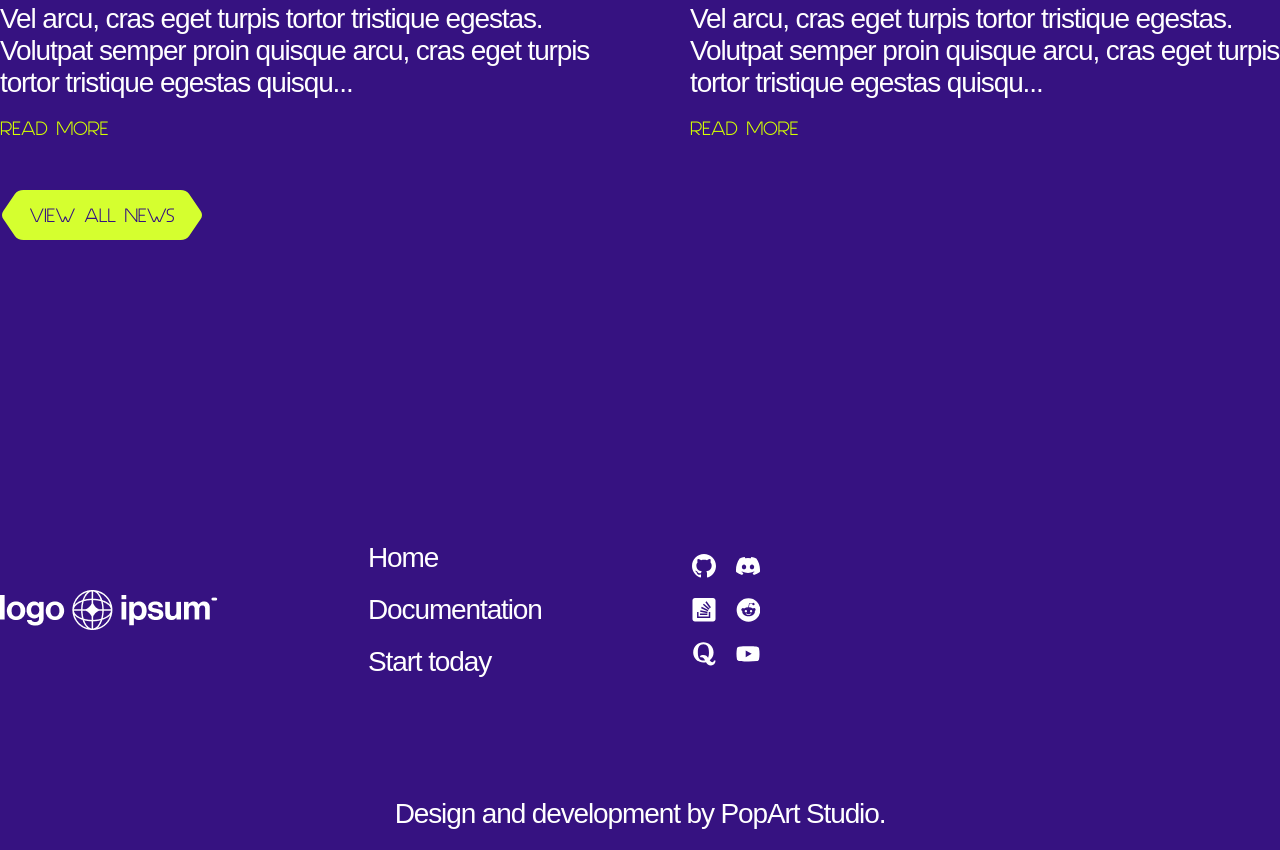
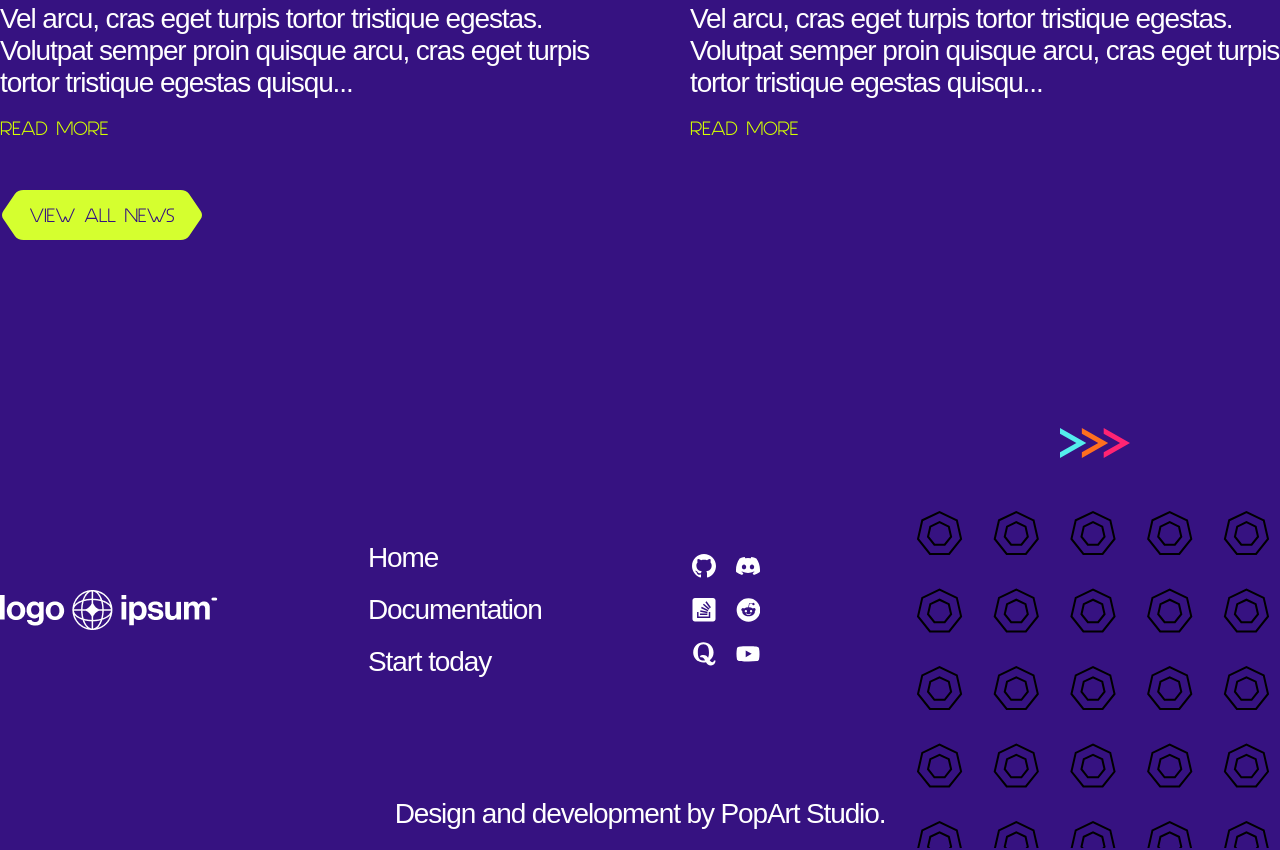
Before and after one commit to Cevu01/Dev-Test, a website: page index.html in a window 1280 px wide. Shown: the part 10262-11112 px from the top of the page. Drawn offline with nearby package versions, Linux system fonts and the light colour scheme; files that its build step writes are made by us from their sources; a web font is replaced by a local one.

Commit message:
feat(footer): add decorative SVG elements with absolute positioning

```diff
--- a/index.html
+++ b/index.html
@@ -635,6 +635,21 @@
               </a>
             </aside>
           </div>
+          <img
+            src="assets/Decors/Decor-4.svg"
+            alt=""
+            class="footer__decor footer__decor--4"
+          />
+          <img
+            src="assets/Decors/Decor-12.svg"
+            alt=""
+            class="footer__decor footer__decor--12"
+          />
+          <img
+            src="assets/Decors/Decor-16.svg"
+            alt=""
+            class="footer__decor footer__decor--16"
+          />
         </div>
         <p class="footer__credits">Design and development by PopArt Studio.</p>
       </section>
--- a/scss/layout/_footer.scss
+++ b/scss/layout/_footer.scss
@@ -1,6 +1,7 @@
 .footer {
   &__container {
     @include container(136rem);
+    position: relative;
     display: flex;
     justify-content: space-between;
     align-items: flex-start;
@@ -53,4 +54,23 @@
     grid-template-columns: repeat(2, 1fr);
     gap: 2rem;
   }
+
+  &__decor {
+    position: absolute;
+    pointer-events: none;
+    width: auto;
+    height: auto;
+  }
+  &__decor--4 {
+    bottom: 22rem;
+    right: 15rem;
+  }
+  &__decor--12 {
+    top: -28rem;
+    left: -15rem;
+  }
+  &__decor--16 {
+    bottom: -17rem;
+    right: 1rem;
+  }
 }
```
Also changed, not shown: assets/Decors/Decor-16.svg (added).
